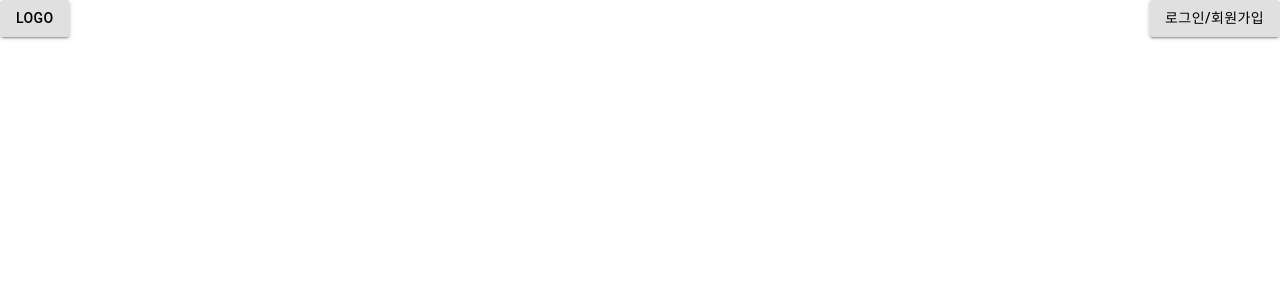
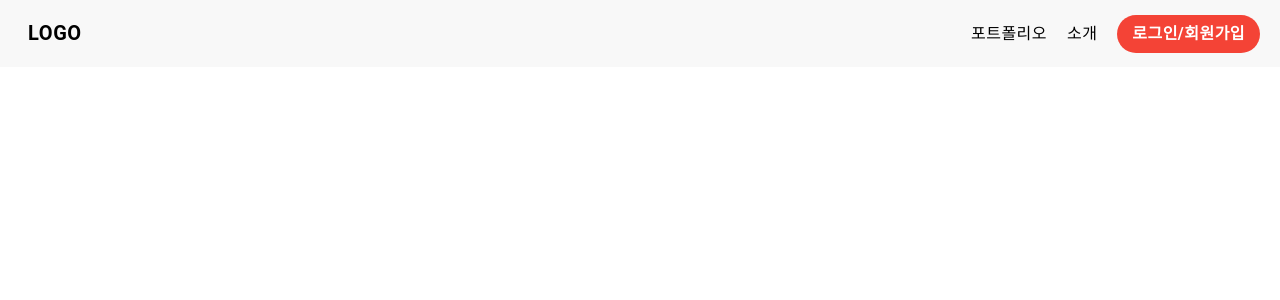
Before and after one commit to costar011/ssc, a React (Vite) app: page /ssc/ in a window 1280 px wide. Shown: the top 300 px of the page. Built offline with nearby package versions, Linux system fonts and the light colour scheme; a web font is replaced by a local one.

Commit message:
header menubar

```diff
--- a/src/pages/Main.tsx
+++ b/src/pages/Main.tsx
@@ -7,25 +7,70 @@ const Style = styled.div`
   justify-content: center;
   align-items: center;
 
+  width: 100%;
   position: relative;
-
-  z-index: 1;
-
-  @media (max-width: 768px) {
-    &:before {
-      width: 80%;
-      height: 80%;
-    }
-  }
 `;
 
+// 헤더 컨테이너
 const HeaderContainer = styled.div`
   display: flex;
-  flex-direction: space-between;
   justify-content: space-between;
   align-items: center;
 
   width: 100%;
+  padding: 10px 20px;
+  background-color: #f8f8f8;
+`;
+
+// 로고 버튼 스타일
+const LogoButton = styled(Button)`
+  font-size: 20px;
+  font-weight: bold;
+  color: #000;
+  background-color: transparent;
+
+  box-shadow: none;
+
+  &:hover {
+    background-color: transparent;
+  }
+`;
+
+// 메뉴 버튼 스타일
+const MenuButton = styled(Button)`
+  font-size: 16px;
+  font-weight: normal;
+  color: #000;
+  background-color: transparent;
+  box-shadow: none;
+  padding: 0;
+  min-width: auto;
+  margin-left: 20px;
+
+  &:hover {
+    background-color: transparent;
+    text-decoration: underline;
+  }
+
+  &:first-of-type {
+    margin-left: 0;
+  }
+`;
+
+// 로그인 버튼 스타일
+const LoginButton = styled(Button)`
+  font-size: 16px;
+  font-weight: bold;
+  color: #fff;
+  background-color: #f44336;
+
+  border-radius: 20px;
+  padding: 5px 15px;
+  margin-left: 20px;
+
+  &:hover {
+    background-color: #d32f2f;
+  }
 `;
 
 const LogoHeader = () => {
@@ -40,24 +85,12 @@ const Main = () => {
   return (
     <Style>
       <HeaderContainer>
-        <Button
-          className="logo"
-          variant="contained"
-          color="inherit"
-          size="medium"
-          onClick={LogoHeader}
-        >
-          Logo
-        </Button>
-        <Button
-          className="login"
-          variant="contained"
-          color="inherit"
-          size="medium"
-          onClick={LoginHeader}
-        >
-          로그인/회원가입
-        </Button>
+        <LogoButton onClick={LogoHeader}>LOGO</LogoButton>
+        <div>
+          <MenuButton>포트폴리오</MenuButton>
+          <MenuButton>소개</MenuButton>
+          <LoginButton onClick={LoginHeader}>로그인/회원가입</LoginButton>
+        </div>
       </HeaderContainer>
     </Style>
   );
```
